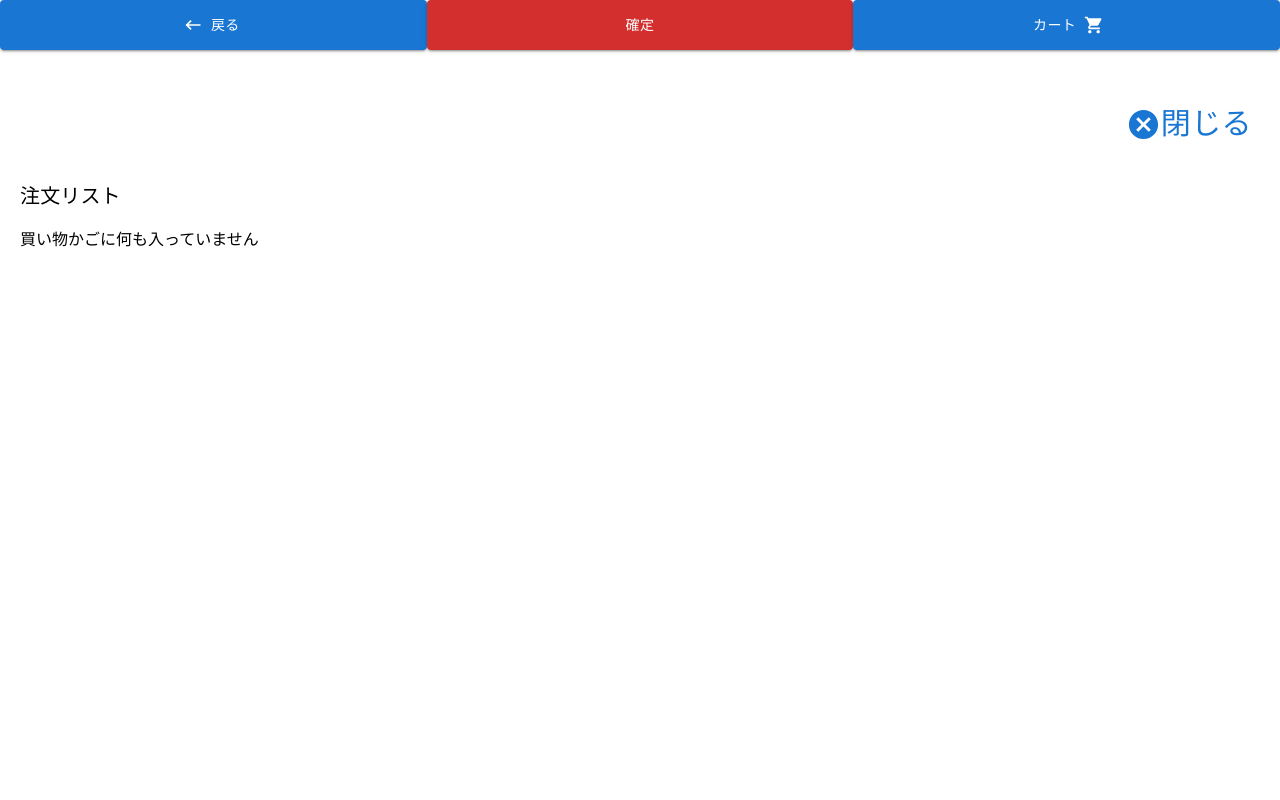
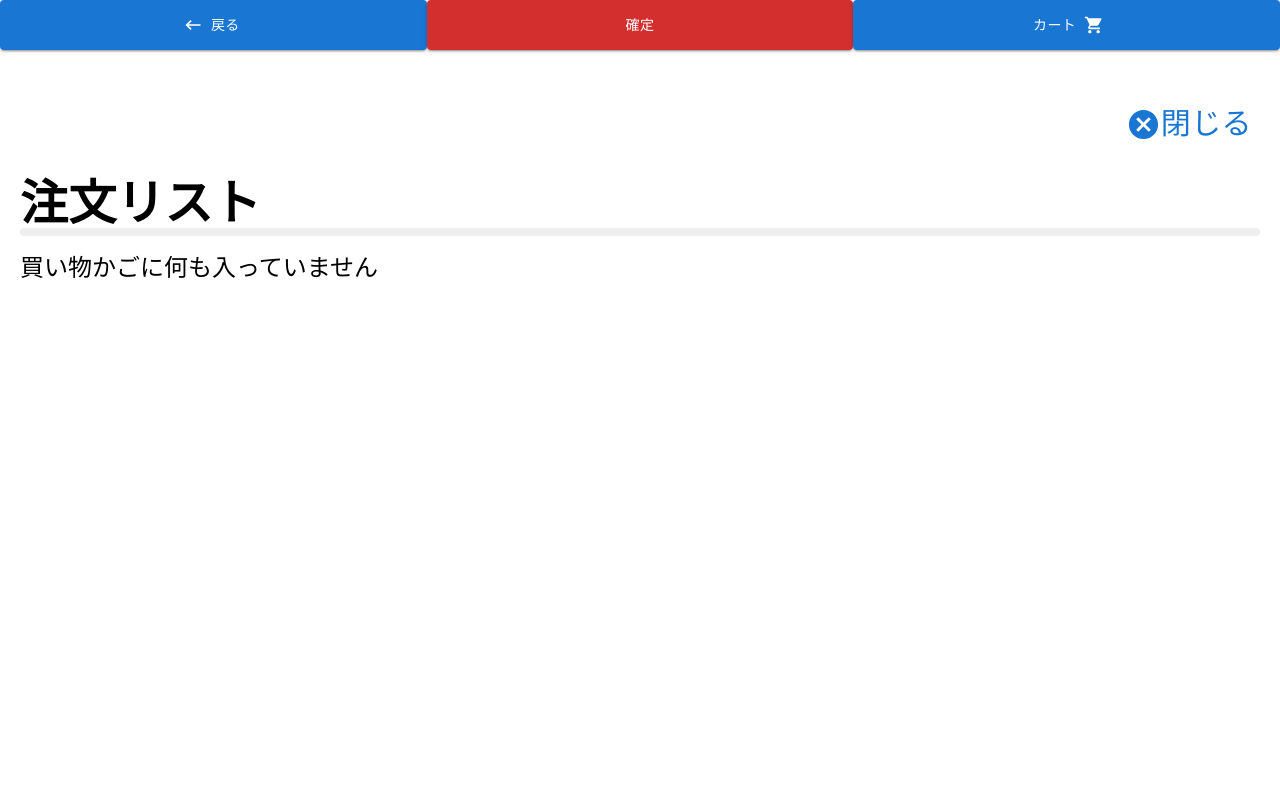
Before and after one commit to yuta925/todokuyo, a React (Create React App) app: page /order in a window 1280 px wide. Both pictures are taken after a click on the button "カート". Shown: the top 800 px of the page. Built offline with nearby package versions, Linux system fonts and the light colour scheme.

Commit message:
モーダルの見た目を調整しました

```diff
--- a/src/components/CartModal/CartModal.tsx
+++ b/src/components/CartModal/CartModal.tsx
@@ -55,10 +55,11 @@ export const CartModal = () => {
 
         <Grid item xs={12} md={6}>
           <Typography sx={{ mt: 4, mb: 2 }} variant="h6" component="div">
-            注文リスト
+            <p className="text-5xl font-bold">注文リスト</p>
+            <hr className="h-2 bg-gray-200 border-0 dark:bg-gray-700 rounded"></hr>
           </Typography>
           {goods.length === 0 ? (
-            <h1>買い物かごに何も入っていません</h1>
+            <h1 className="text-2xl">買い物かごに何も入っていません</h1>
           ) : (
             <Demo>
               <List dense={true}>
```
